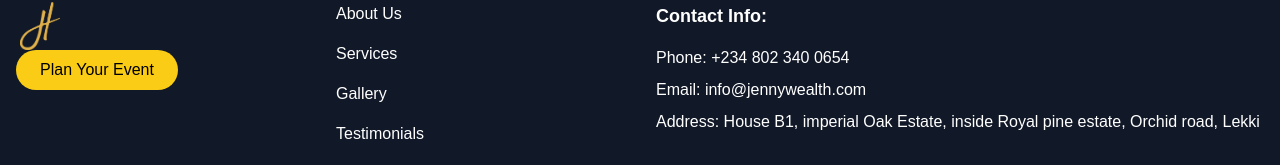
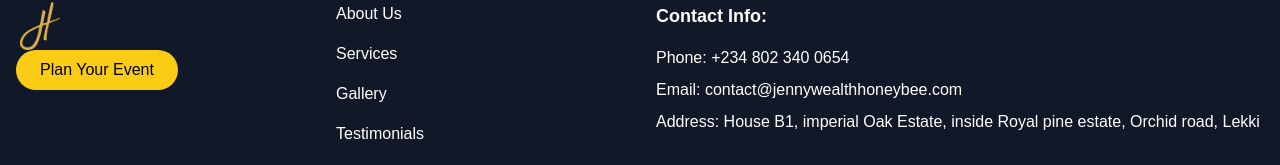
Before and after one commit to LinetMutuku/jennywealth, a Next.js app: page / in a window 1280 px wide. Shown: the part 4058-4223 px from the top of the page. Built offline with nearby package versions, Linux system fonts and the light colour scheme.

Commit message:
changes email address in the footer

```diff
--- a/src/app/components/Footer.tsx
+++ b/src/app/components/Footer.tsx
@@ -67,7 +67,7 @@ const Footer: React.FC = () => {
                         <h3 className="text-lg font-semibold mb-4">Contact Info:</h3>
                         <ul className="space-y-2">
                             <li>Phone: +234 802 340 0654</li>
-                            <li>Email: info@jennywealth.com</li>
+                            <li>Email: contact@jennywealthhoneybee.com</li>
                             <li>Address: House B1, imperial Oak Estate, inside Royal pine estate, Orchid road, Lekki</li>
                         </ul>
                     </div>
```
